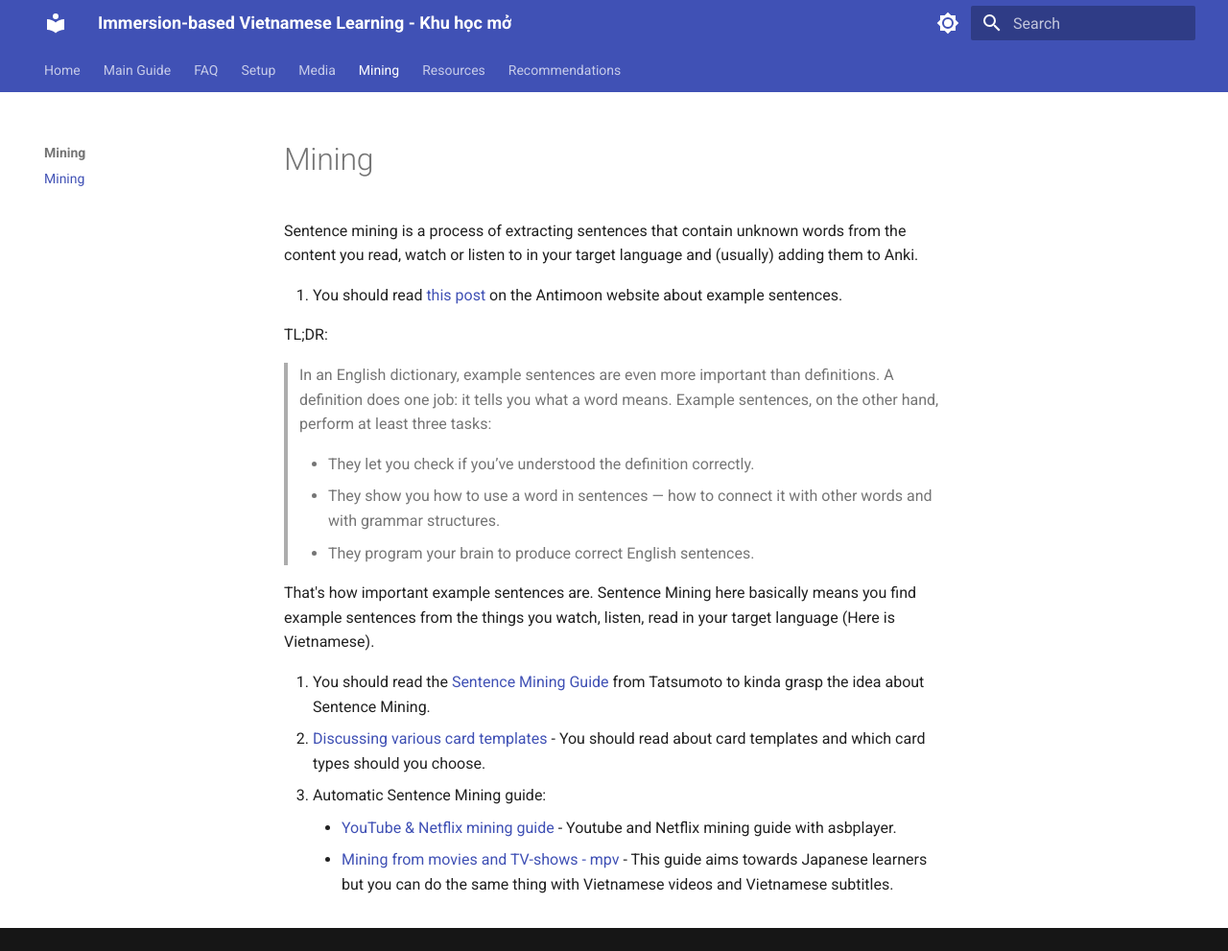
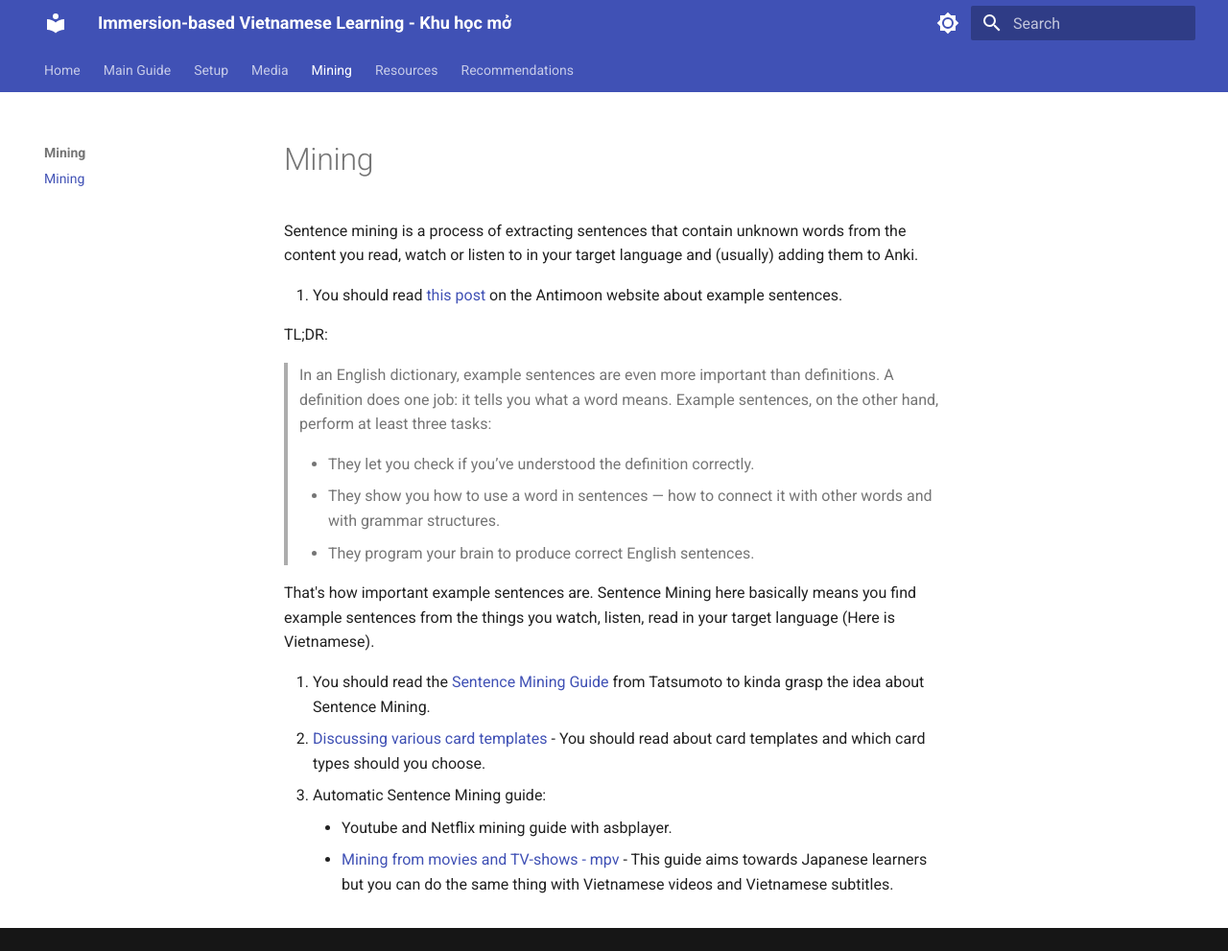
Before and after one commit to daihocmo/learn-vietnamese, an MkDocs documentation site: the page built from docs/mining.md, in a window 1280 px wide and 991 px high. Shown: the whole window at 96% size. Built offline with MkDocs 1.6.1 and Material for MkDocs 9.7.7, drawn with Linux system fonts in a browser that asks for light colours.

Commit message:
purged faq

```diff
--- a/docs/mining.md
+++ b/docs/mining.md
@@ -15,5 +15,5 @@
 2. You should read the [Sentence Mining Guide](https://tatsumoto-ren.github.io/blog/sentence-mining.html) from Tatsumoto to kinda grasp the idea about Sentence Mining.
 3. [Discussing various card templates](https://tatsumoto-ren.github.io/blog/discussing-various-card-templates.html) - You should read about card templates and which card types should you choose.
 4. Automatic Sentence Mining guide:
-	- [YouTube & Netflix mining guide](https://soyuz18.notion.site/Sentence-mining-from-Netflix-and-YouTube-with-asbplayer-83a03590cd8349ba81ca10340645b565) - Youtube and Netflix mining guide with asbplayer.
+	 - Youtube and Netflix mining guide with asbplayer.
 	- [Mining from movies and TV-shows - mpv](https://tatsumoto-ren.github.io/blog/mining-from-movies-and-tv-shows.html) - This guide aims towards Japanese learners but you can do the same thing with Vietnamese videos and Vietnamese subtitles.
--- a/mkdocs.yml
+++ b/mkdocs.yml
@@ -14,8 +14,6 @@
     - 'Guide': 'guide.md'
     - 'Comprehensible Input': 'input.md'
     - 'Reading Tips': 'readingtips.md'
-  - 'FAQ':
-    - 'FAQ': 'viet-faq.md'
   - 'Setup':
     - 'Anki': 'anki.md'
     - 'Yomitan': 'yomitan.md'
@@ -29,6 +27,8 @@
   - 'Recommendations':
     - 'Communities': 'community.md'
 
+  # - 'FAQ':
+  #   - 'FAQ': 'viet-faq.md'
 theme:
   palette:
     # Palette toggle for light mode
```
Also changed, not shown: docs/viet-faq.md (deleted, +0 -1 lines).
